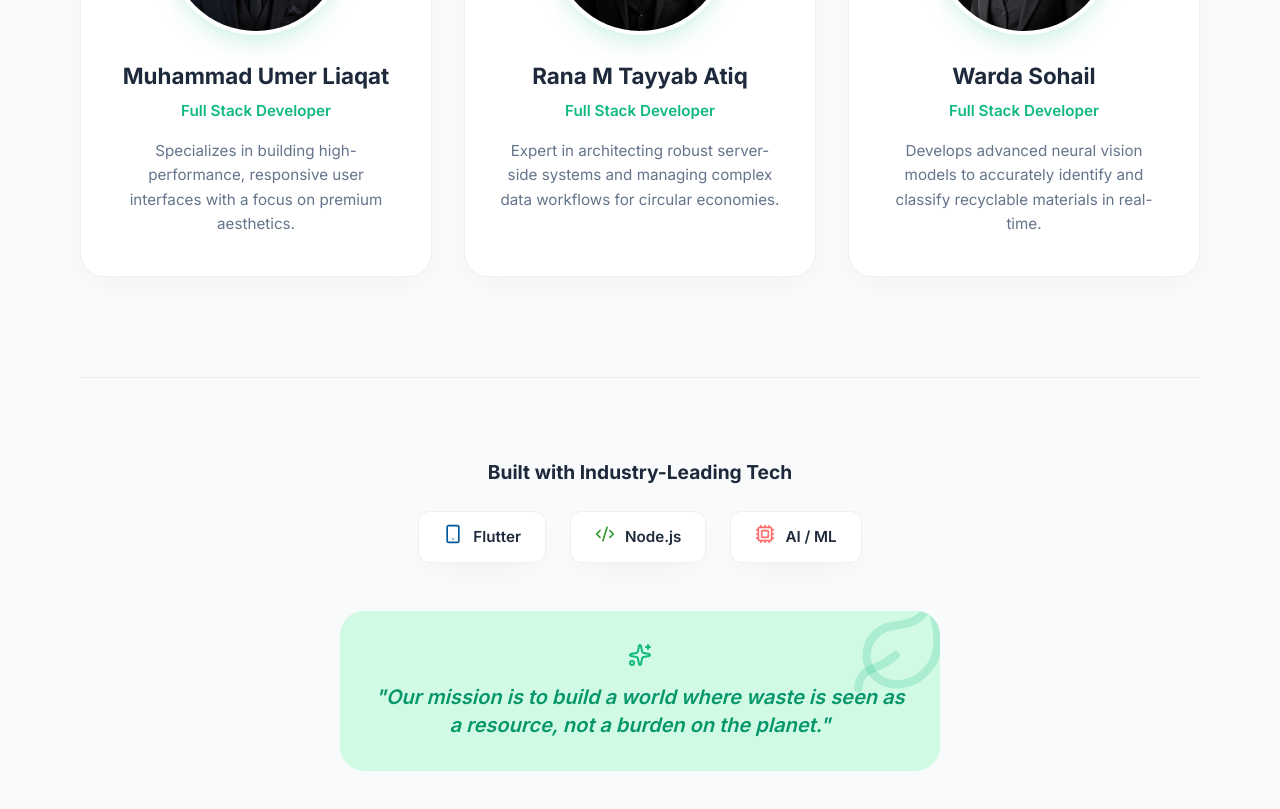
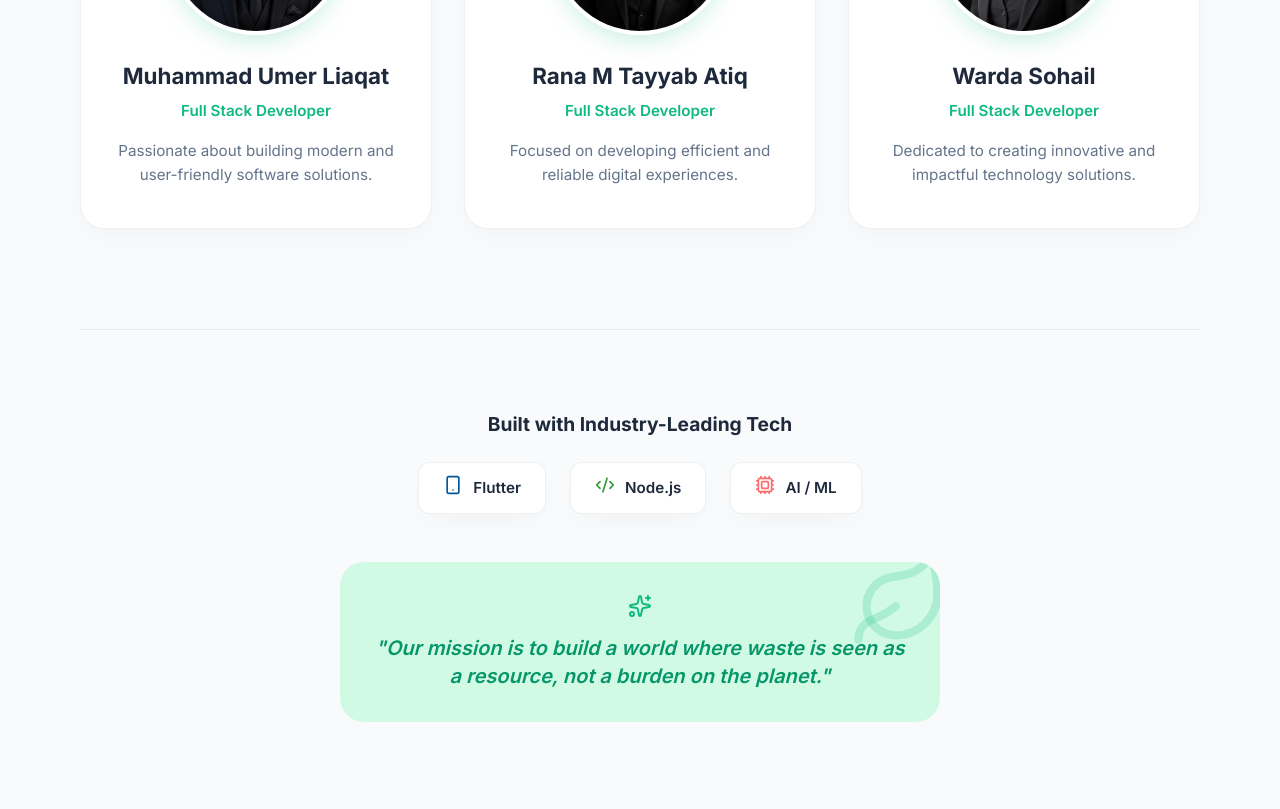
Before and after one commit to urj2258/recyconnect-landing, a React (Vite) app: page / in a window 1280 px wide. Shown: the part 6420-7229 px from the top of the page. Built offline with nearby package versions, Linux system fonts and the light colour scheme.

Commit message:
Update team member descriptions to neutral text

```diff
--- a/src/components/About.jsx
+++ b/src/components/About.jsx
@@ -6,7 +6,7 @@ const About = () => {
     {
       name: "Muhammad Umer Liaqat",
       role: "Full Stack Developer",
-      desc: "Specializes in building high-performance, responsive user interfaces with a focus on premium aesthetics.",
+      desc: "Passionate about building modern and user-friendly software solutions.",
       image: "/Muhammad Umer Liaqat.png",
       icon: <Smartphone size={32} />,
       pos: "center 10%"
@@ -14,7 +14,7 @@ const About = () => {
     {
       name: "Rana M Tayyab Atiq",
       role: "Full Stack Developer",
-      desc: "Expert in architecting robust server-side systems and managing complex data workflows for circular economies.",
+      desc: "Focused on developing efficient and reliable digital experiences.",
       image: "/Rana M Tayyab Atiq.png",
       icon: <Code2 size={32} />,
       pos: "center"
@@ -22,7 +22,7 @@ const About = () => {
     {
       name: "Warda Sohail",
       role: "Full Stack Developer",
-      desc: "Develops advanced neural vision models to accurately identify and classify recyclable materials in real-time.",
+      desc: "Dedicated to creating innovative and impactful technology solutions.",
       image: "/warda.png",
       icon: <Cpu size={48} />,
       pos: "center"
```
